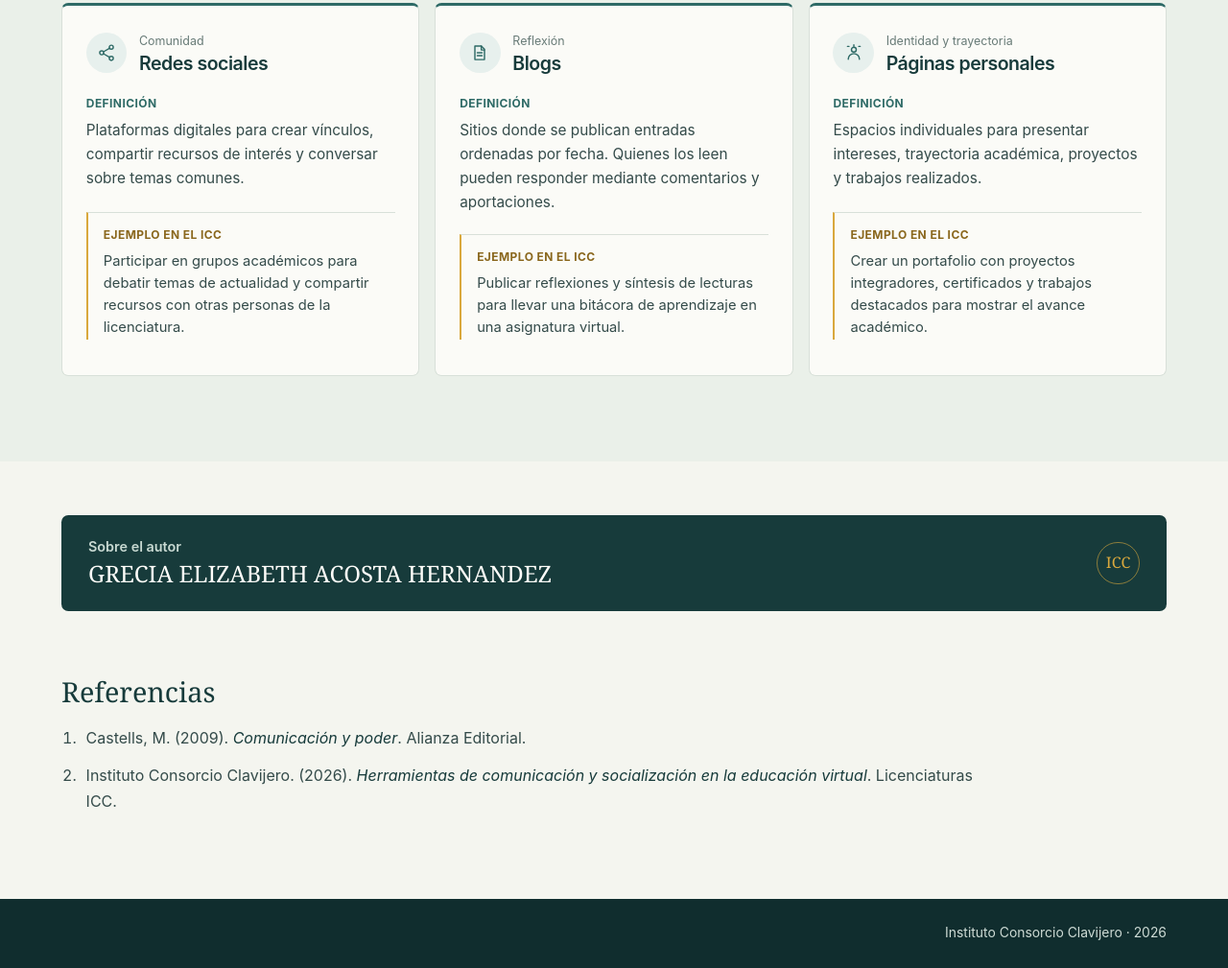
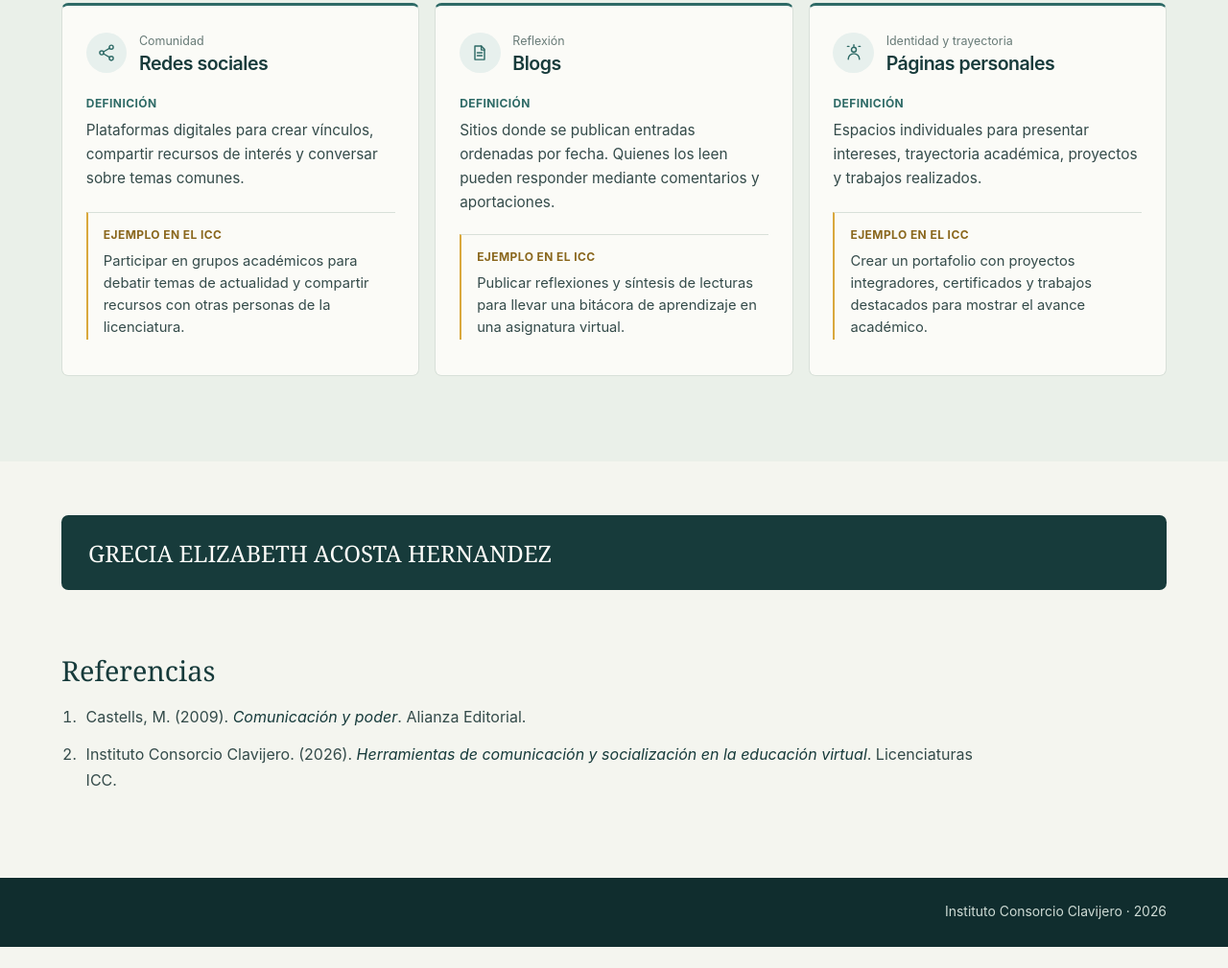
Before and after one commit to marcusvazquez/actividad4-icc-grecia, a plain HTML site: page Sitio_Animado_ICC.html in a window 1280 px wide. Shown: the part 2160-3169 px from the top of the page at 96% size. After the commit the page ends 3147 px from the top, so only its background shows below. Drawn offline with Linux system fonts and the light colour scheme.

Commit message:
Dejar solo el nombre en la sección de autor
Se quitó el rótulo y el distintivo; la sección muestra únicamente el nombre solicitado.

```diff
--- a/Sitio_Animado_ICC.html
+++ b/Sitio_Animado_ICC.html
@@ -85,9 +85,7 @@
 
     .author { padding: 3.5rem 0 2.4rem; }
     .author-inner { display: flex; align-items: center; justify-content: space-between; gap: 1rem 2rem; padding: 1.45rem 1.75rem; color: var(--white); background: var(--ink); border-radius: .45rem; }
-    .author h2 { margin: 0 0 .3rem; color: #c8d9d2; font: 600 .9rem var(--sans); }
-    .author p { margin: 0; font: 500 clamp(1.15rem, 2.5vw, 1.5rem)/1.3 var(--serif); }
-    .author-mark { display: grid; place-items: center; flex: 0 0 auto; width: 2.8rem; height: 2.8rem; border: 1px solid rgba(217,168,61,.6); border-radius: 50%; color: var(--gold); font-family: var(--serif); }
+    .author-inner p { margin: 0; font: 500 clamp(1.15rem, 2.5vw, 1.5rem)/1.3 var(--serif); }
 
     .references { padding: 1.6rem 0 4.5rem; }
     .references h2 { margin-bottom: 1rem; font: 500 1.8rem var(--serif); }
@@ -205,8 +203,8 @@
       </div>
     </section>
 
-    <section class="author wrap" id="autor" aria-labelledby="author-title">
-      <div class="author-inner"><div><h2 id="author-title">Sobre el autor</h2><p>GRECIA ELIZABETH ACOSTA HERNANDEZ</p></div><span class="author-mark" aria-hidden="true">ICC</span></div>
+    <section class="author wrap" id="autor" aria-label="Autor">
+      <div class="author-inner"><p>GRECIA ELIZABETH ACOSTA HERNANDEZ</p></div>
     </section>
 
     <section class="references wrap" aria-labelledby="references-title">
```
Also changed, not shown: index.html (+3 -5 lines).
